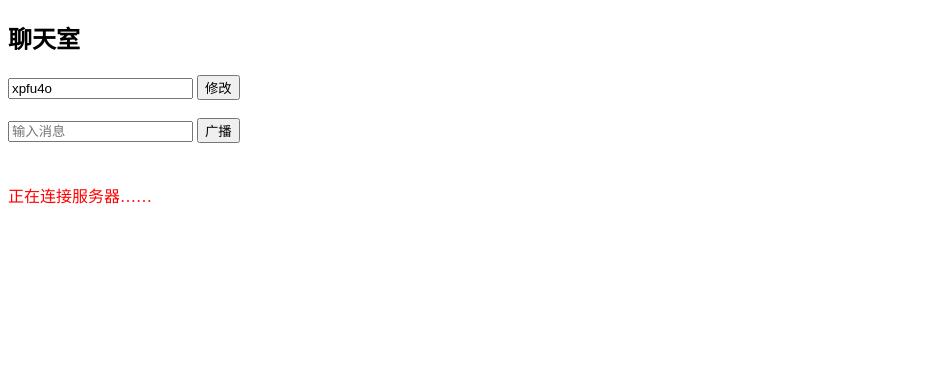
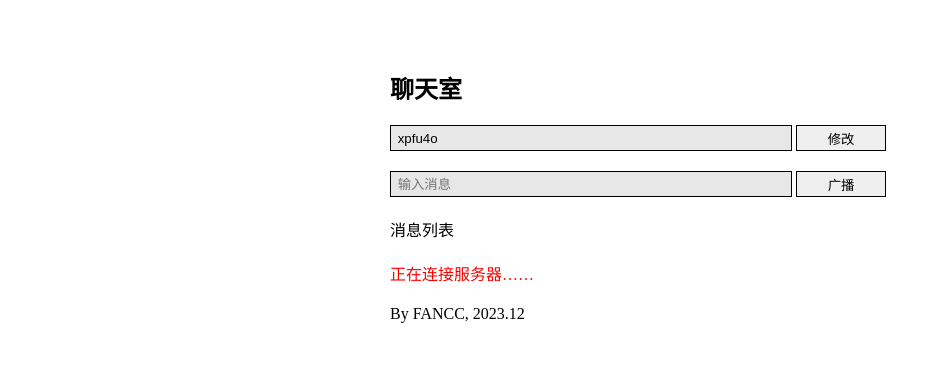
Before and after one commit to Fancc666/socketChat, a plain HTML site: page htmls/index.html in a window 1280 px wide. Shown: the whole page, without its empty margins (0-941 px from the left). Drawn offline with Linux system fonts and the light colour scheme; no server answers.

Commit message:
格式化代码，增加提示

```diff
--- a/htmls/index.html
+++ b/htmls/index.html
@@ -5,47 +5,93 @@
     <meta name="viewport" content="width=device-width, initial-scale=1.0">
     <title>WebSocket聊天房间-FANCC</title>
     <style>
+        *{
+            margin: 0;
+            padding: 0;
+        }
         p{
             margin: 0;
         }
         body > div{
             padding: 20px 0 0;
         }
+        .container{
+            padding: 50px;
+            max-width: 500px;
+            margin: 0 auto;
+        }
+        .container > *{
+            margin-top: 20px;
+        }
         #state{
             color: blue;
+        }
+        input{
+            width: 80%;
+            height: 1.8em;
+            background-color: rgb(231, 231, 231);
+            border: 1px solid black;
+            vertical-align: bottom;
+            border-radius: 0;
+            text-indent: .5em;
+        }
+        button{
+            display: inline;
+            padding: 0 5px;
+            width: calc(20% - 10px);
+            height: calc(1.8em + 2px);
+            vertical-align: bottom;
+            border-radius: 0;
+            border: 1px solid black;
+        }
+        button:active{
+            background-color: rgb(231, 231, 231)
         }
     </style>
 </head>
 <body>
+    <div class="container">
         <h2>聊天室</h2>
-
-    <form id="name-form">
+        <div id="name-form">
             <input type="text" id="name-input" placeholder="你的名字">
-        <button type="button" onclick="changeName()">修改</button>
-    </form>
-    <br />
-    <form id="message-form">
+            <button type="button" id="name-btn">修改</button>
+        </div>
+        <div id="message-form">
             <input type="text" id="message-input" placeholder="输入消息">
-        <button type="button" onclick="sendMessage()">广播</button>
-    </form>
-
+            <button type="button" id="message-btn">广播</button>
+        </div>
         <div>
             <p id="state"></p>
         </div>
+        <p>消息列表</p>
         <div id="messages"></div>
+        <p>By FANCC, 2023.12</p>
+    </div>
 
     <script src="./socket.io.js"></script>
     <script>
+        // 连接服务器
         // var socket = io.connect("http://45.32.203.207:5200");
         var socket = io.connect("http://192.168.18.8:5200");
 
+        // 信息
         let num = 0;
         let first_window = true;
+        let sid = "";
+        let connected = false;
+        const name_input = document.getElementById('name-input');
+        const message_input = document.getElementById('message-input');
+        const name_btn = document.getElementById('name-btn');
+        const message_btn = document.getElementById('message-btn');
+        const state_p = document.getElementById("state");
 
+        // 接收
         socket.on("connect", ()=>{
             // clear_message();
             rend_message("服务器已连接", color="red");
             console.log(socket.id);
+            sid = socket.id;
+            connected = true;
         });
         socket.on('STATUS', (msg)=>{
             if (first_window){
@@ -58,6 +104,9 @@
         });
         socket.on('MESSAGE', (msg)=>{
             rend_message(`[新消息来自${msg['sid']}] ${msg['content']}`);
+        });
+        socket.on('NAME', (msg)=>{
+            rend_message(`[您的名称已修改] ${msg['content']}`);
         });
         socket.on('JOIN', (msg)=>{
             rend_message(`[新用户加入] ${msg['content']}`, color="gray");
@@ -72,28 +121,42 @@
         socket.on("disconnect", ()=>{
             rend_message("连线丢失", color="red");
             rend_message("正在重新连接……", color="red");
+            connected = false;
         });
 
+        // 初始渲染，随机名称
         rend_message("正在连接服务器……", color="red");
+        if (localStorage.getItem("name") === null){
+            name_input.value = Math.random().toString(36).slice(2,8);
+        }else{
+            name_input.value = localStorage.getItem("name");
+        }
 
+        // 发送
         function sendMessage() {
-            var input = document.getElementById('message-input');
-            var message = input.value;
+            if (!connected){
+                rend_message("服务器未连接", color="red");
+                return;
+            }
+            var message = message_input.value;
+            changeName();
             socket.emit('message', message);
-            input.value = '';
+            message_input.value = '';
         }
-        var input = document.getElementById('name-input');
+        // 改名
         function changeName() {
-            var message = input.value;
+            var message = name_input.value;
+            if (localStorage.getItem("name") !== message){
                 localStorage.setItem("name", message);
+                if (!connected){
+                    rend_message("服务器未连接", color="red");
+                    return;
+                }
                 socket.emit('name', message);
             }
-        if (localStorage.getItem("name") === null){
-            input.value = Math.random().toString(36).slice(2,8);
-        }else{
-            input.value = localStorage.getItem("name");
         }
 
+        // 渲染
         function rend_message(text, color="black"){
             let d = document.getElementById("messages");
             let p = document.createElement("p");
@@ -101,9 +164,8 @@
             p.style.color = color;
             d.prepend(p);
         }
-        let state_p = document.getElementById("state");
         function rend_status(){
-            state_p.innerText = `[状态]当前在线${num}人`;
+            state_p.innerText = `[状态]当前在线${num}人 您的ID${sid}`;
         }
         function list_to_str(list){
             let text = "";
@@ -124,6 +186,24 @@
             let d = document.getElementById("messages");
             d.innerHTML = "";
         }
+
+        // 事件绑定
+        name_btn.addEventListener("click", ()=>{
+            changeName();
+        });
+        message_btn.addEventListener("click", ()=>{
+            sendMessage();
+        });
+        name_input.addEventListener("keydown", (e)=>{
+            if (e.keyCode === 13){
+                changeName();
+            }
+        });
+        message_input.addEventListener("keydown", (e)=>{
+            if (e.keyCode === 13){
+                sendMessage();
+            }
+        });
     </script>
 </body>
 </html>
```
Also changed, not shown: 1 other file. Lines whose indentation alone changed are shown as unchanged.
